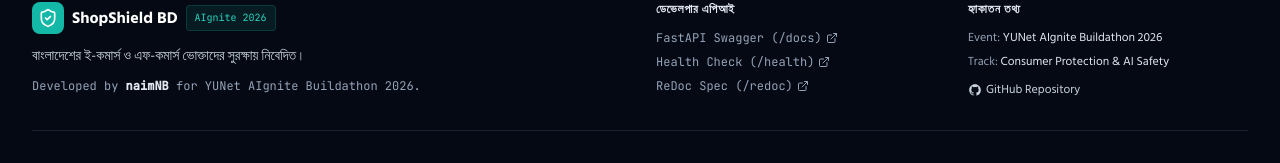
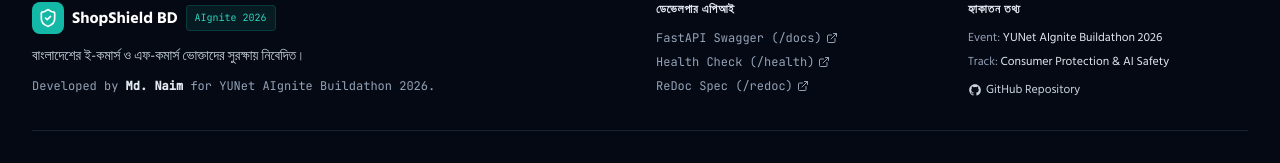
Before and after one commit to naimNB/shopshield-bd, a React (Vite) app in the folder frontend/: page / in a window 1280 px wide. Shown: the part 2784-2947 px from the top of the page. Built offline with nearby package versions, Linux system fonts and the light colour scheme; no server answers.

Commit message:
fix(footer): update displayed developer name to Md. Naim

```diff
--- a/frontend/src/components/Footer.tsx
+++ b/frontend/src/components/Footer.tsx
@@ -31,7 +31,7 @@ export const Footer: React.FC = () => {
               {t('footerTagline')}
             </p>
             <p className="text-xs text-slate-400 font-mono">
-              Developed by <strong className="text-slate-200">naimNB</strong> for YUNet AIgnite Buildathon 2026.
+              Developed by <strong className="text-slate-200">Md. Naim</strong> for YUNet AIgnite Buildathon 2026.
             </p>
           </div>
 
```
